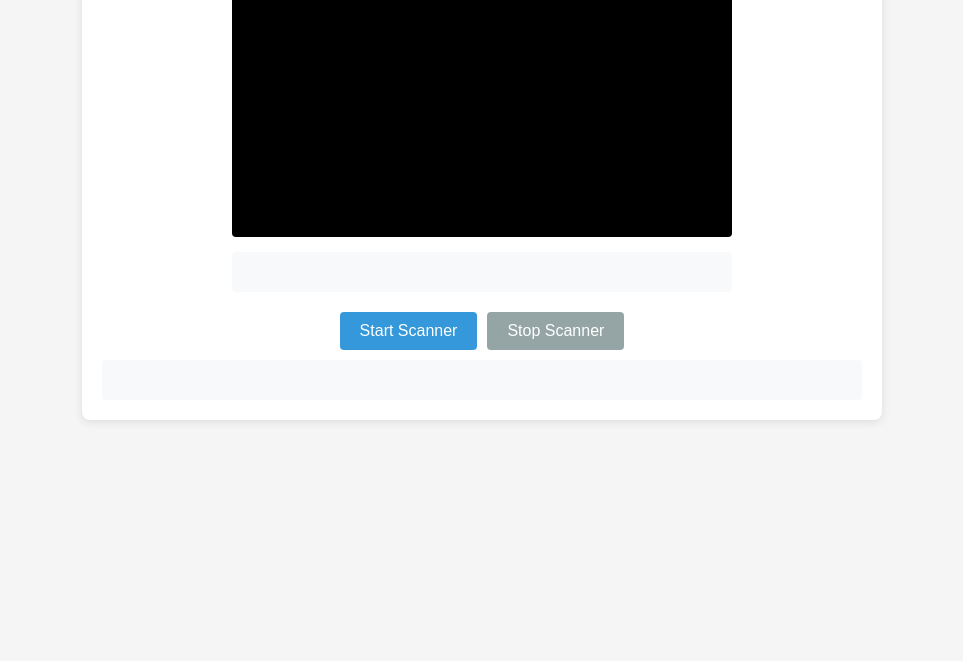
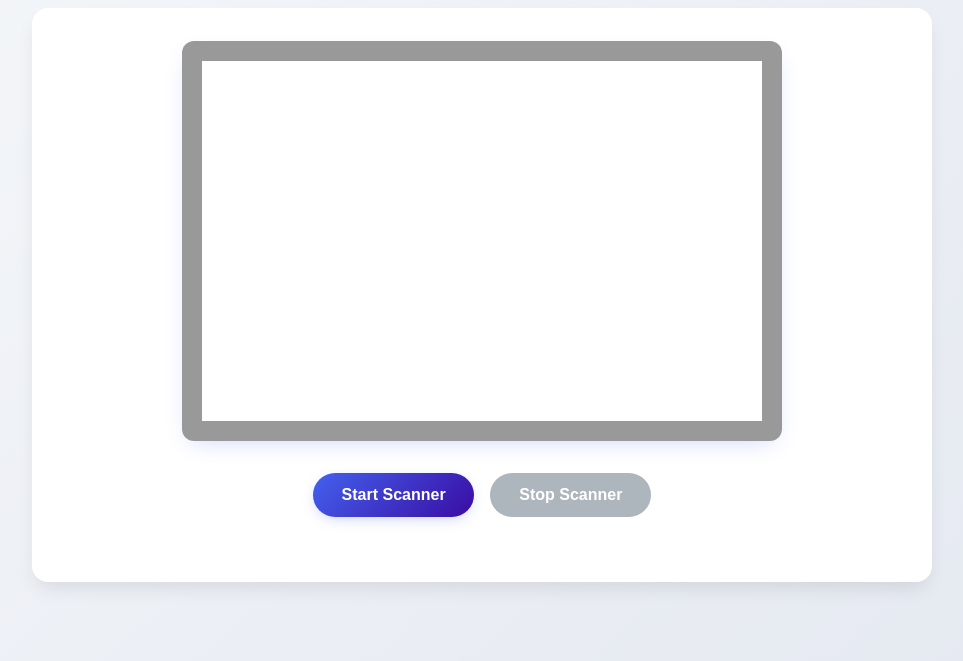
Before and after one commit to saikarna913/qrscanner, a plain HTML site: page index.html in a window 1280 px wide. Shown: the part 139-800 px from the top of the page, without its empty margins (158-1121 px from the left). Drawn offline with nearby package versions, Linux system fonts and the light colour scheme.

Commit message:
Update styles.css

```diff
--- a/styles.css
+++ b/styles.css
@@ -1,90 +1,188 @@
+:root {
+    --primary: #4361ee;
+    --primary-dark: #3a0ca3;
+    --secondary: #f72585;
+    --dark: #212529;
+    --light: #f8f9fa;
+    --success: #4cc9f0;
+    --error: #f72585;
+    --card-shadow: 0 10px 20px -5px rgba(0, 0, 0, 0.1);
+}
+
 body {
-    font-family: 'Segoe UI', Tahoma, Geneva, Verdana, sans-serif;
+    font-family: 'Inter', -apple-system, BlinkMacSystemFont, sans-serif;
     margin: 0;
     padding: 0;
-    background-color: #f5f5f5;
-    color: #333;
+    background: linear-gradient(135deg, #f5f7fa 0%, #e4e8f0 100%);
+    color: var(--dark);
+    min-height: 100vh;
+    display: flex;
+    justify-content: center;
+    align-items: center;
 }
 
 .container {
-    max-width: 800px;
-    margin: 0 auto;
-    padding: 20px;
+    max-width: 900px;
+    width: 100%;
+    padding: 2rem;
 }
 
 h1 {
     text-align: center;
-    color: #2c3e50;
+    color: var(--primary-dark);
+    font-weight: 800;
+    font-size: 2.5rem;
+    margin-bottom: 1.5rem;
+    background: linear-gradient(to right, #4361ee, #3a0ca3);
+    -webkit-background-clip: text;
+    background-clip: text;
+    color: transparent;
+    letter-spacing: -0.5px;
 }
 
 .scanner-container {
-    background-color: white;
-    border-radius: 8px;
-    padding: 20px;
-    box-shadow: 0 2px 10px rgba(0, 0, 0, 0.1);
-    margin-bottom: 20px;
+    background: white;
+    border-radius: 16px;
+    padding: 2rem;
+    box-shadow: var(--card-shadow);
+    margin-bottom: 2rem;
+    border: 1px solid rgba(255, 255, 255, 0.3);
+    backdrop-filter: blur(10px);
+    transition: transform 0.3s ease, box-shadow 0.3s ease;
+    position: relative;
 }
 
 .video-container {
     position: relative;
     width: 100%;
-    max-width: 500px;
-    margin: 0 auto 20px;
+    max-width: 600px;
+    height: 400px;
+    margin: 0 auto 2rem;
+    border-radius: 12px;
+    overflow: hidden;
+    box-shadow: 0 8px 25px -10px rgba(67, 97, 238, 0.3);
 }
 
 video {
     width: 100%;
-    border-radius: 4px;
-    background-color: #000;
+    height: 100%;
+    object-fit: cover;
+    display: block;
+}
+
+.scan-overlay {
+    position: absolute;
+    top: 0;
+    left: 0;
+    width: 100%;
+    height: 100%;
+    display: flex;
+    flex-direction: column;
+    justify-content: space-between;
+    pointer-events: none;
+}
+
+.scan-frame {
+    flex: 1;
+    border: 3px solid rgba(255, 255, 255, 0.5);
+    margin: 20px;
+    position: relative;
+    box-shadow: 0 0 0 1000px rgba(0, 0, 0, 0.4);
+}
+
+.scan-result {
+    position: absolute;
+    bottom: 0;
+    left: 0;
+    right: 0;
+    background: rgba(0, 0, 0, 0.7);
+    color: white;
+    padding: 1rem;
+    text-align: center;
+    font-size: 1.2rem;
+    border-bottom-left-radius: 12px;
+    border-bottom-right-radius: 12px;
+    transform: translateY(100%);
+    transition: transform 0.3s ease;
+}
+
+.scan-result.active {
+    transform: translateY(0);
+}
+
+.scan-line {
+    position: absolute;
+    top: 0;
+    left: 0;
+    right: 0;
+    height: 3px;
+    background: var(--primary);
+    box-shadow: 0 0 10px var(--primary);
+    animation: scan 2s linear infinite;
+    opacity: 0;
+}
+
+.scanning .scan-line {
+    opacity: 1;
+}
+
+@keyframes scan {
+    0% { top: 0; }
+    100% { top: 100%; }
 }
 
 .controls {
     display: flex;
     justify-content: center;
-    gap: 10px;
+    gap: 1rem;
+    flex-wrap: wrap;
 }
 
 button {
-    padding: 10px 20px;
-    background-color: #3498db;
+    padding: 0.8rem 1.8rem;
+    background: linear-gradient(135deg, var(--primary) 0%, var(--primary-dark) 100%);
     color: white;
     border: none;
-    border-radius: 4px;
+    border-radius: 50px;
     cursor: pointer;
-    font-size: 16px;
-    transition: background-color 0.3s;
+    font-size: 1rem;
+    font-weight: 600;
+    transition: all 0.3s ease;
+    box-shadow: 0 4px 15px -5px rgba(67, 97, 238, 0.4);
+    position: relative;
+    overflow: hidden;
 }
 
 button:hover {
-    background-color: #2980b9;
+    transform: translateY(-2px);
+    box-shadow: 0 8px 25px -5px rgba(67, 97, 238, 0.5);
+}
+
+button:active {
+    transform: translateY(0);
 }
 
 button:disabled {
-    background-color: #95a5a6;
+    background: #adb5bd;
+    transform: none;
+    box-shadow: none;
     cursor: not-allowed;
 }
 
-.result-container {
-    background-color: white;
-    border-radius: 8px;
-    padding: 20px;
-    box-shadow: 0 2px 10px rgba(0, 0, 0, 0.1);
-}
-
-#scan-result, #server-response {
-    margin-top: 10px;
-    padding: 10px;
+.status-indicator {
+    text-align: center;
+    margin-top: 1rem;
+    padding: 0.5rem;
     border-radius: 4px;
-    background-color: #f8f9fa;
-    min-height: 20px;
+    font-weight: 600;
 }
 
 .success {
-    color: #27ae60;
-    background-color: #e8f5e9 !important;
+    color: var(--success);
+    background-color: rgba(76, 201, 240, 0.1);
 }
 
 .error {
-    color: #e74c3c;
-    background-color: #ffebee !important;
+    color: var(--error);
+    background-color: rgba(247, 37, 133, 0.1);
 }
```
